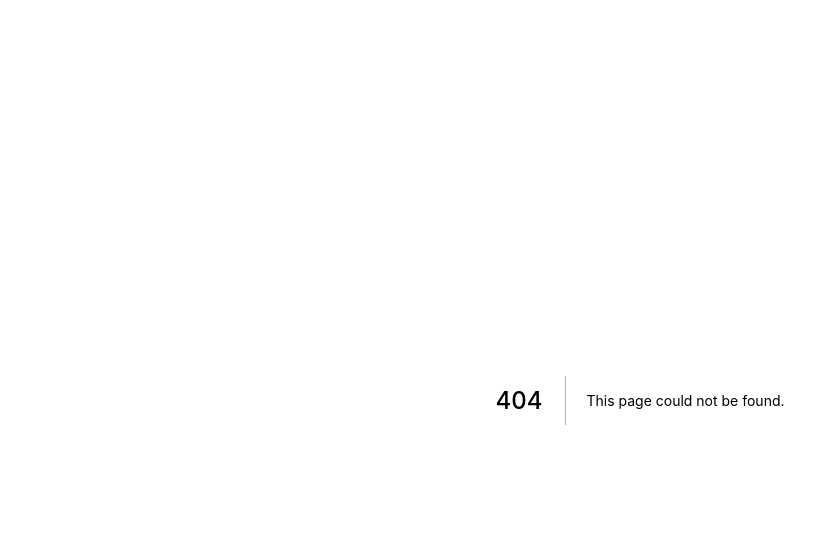
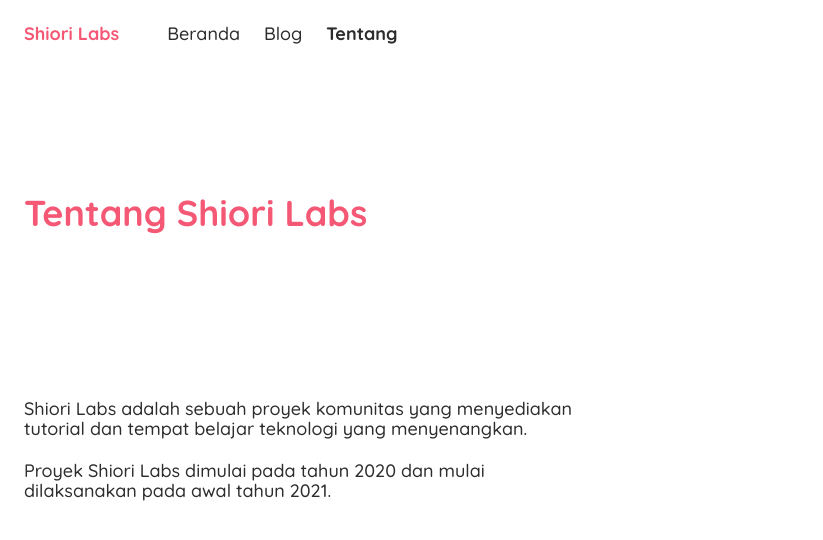
Before and after one commit to ShioriLabs/site, a Next.js app: page /about in a window 1280 px wide. Before the commit this address had no page. Shown: the top 540 px of the page, without its empty margins (0-823 px from the left). Built offline with nearby package versions, Linux system fonts and the light colour scheme.

Commit message:
Added about page path

```diff
--- a/src/components/Hero/index.tsx
+++ b/src/components/Hero/index.tsx
@@ -16,6 +16,10 @@
   color: ${props => props.theme.colors.branding};
   margin: 0px;
   margin-bottom: 32px;
+
+  &:last-child {
+    margin-bottom: 0px;
+  }
 `
 
 const HeroSubheader = styled.p`
--- a/src/components/HomeSection/index.tsx
+++ b/src/components/HomeSection/index.tsx
@@ -49,7 +49,6 @@
   margin: 0px;
   font-size: 24px;
   line-height: 30px;
-  box-sizing: border-box;
 `
 
 interface HomeSectionProps extends HomeSectionBaseProps, HomeSectionContainerProps {
--- a/src/components/Navbar/index.styled.tsx
+++ b/src/components/Navbar/index.styled.tsx
@@ -10,6 +10,7 @@
 const NavContainer = styled(Container)`
   display: flex;
   align-items: center;
+  height: 100%;
 `
 
 const Text = css`
--- /dev/null
+++ b/src/components/PageHeader/index.tsx
@@ -0,0 +1,28 @@
+import styled from 'styled-components'
+
+import Hero, { HeroTextContainer, HeroHeader, HeroSubheader } from '../Hero'
+
+const PageHeader = styled(Hero)`
+  min-height: 240px;
+`
+
+const PageHeaderTextContainer = styled(HeroTextContainer)`
+`
+
+const PageHeaderTitle = styled(HeroHeader)`
+  font-size: 36px;
+  margin-bottom: 32px;
+
+  &:last-child {
+    margin-bottom: 0px;
+  }
+`
+
+const PageHeaderSubtitle = styled(HeroSubheader)`
+  margin: 0px;
+  font-size: 24px;
+  line-height: 30px;
+`
+
+export default PageHeader
+export { PageHeaderTextContainer, PageHeaderTitle, PageHeaderSubtitle }
--- /dev/null
+++ b/src/pages/about/index.tsx
@@ -0,0 +1,36 @@
+import React from 'react'
+import Head from 'next/head'
+
+import Layout from '../../layout/Default'
+
+import Container from '../../components/Container'
+import PageHeader, { PageHeaderTitle, PageHeaderTextContainer } from '../../components/PageHeader'
+
+const Index = (): React.ReactElement => {
+  return (
+    <Layout>
+      <Head>
+        <title>Tentang - Shiori Labs</title>
+      </Head>
+      <Container>
+        <PageHeader>
+          <PageHeaderTextContainer>
+            <PageHeaderTitle>Tentang Shiori Labs</PageHeaderTitle>
+          </PageHeaderTextContainer>
+        </PageHeader>
+      </Container>
+      <Container>
+        <PageHeaderTextContainer>
+          <p>
+            Shiori Labs adalah sebuah proyek komunitas yang menyediakan tutorial dan tempat belajar teknologi yang menyenangkan.
+            <br />
+            <br />
+            Proyek Shiori Labs dimulai pada tahun 2020 dan mulai dilaksanakan pada awal tahun 2021.
+          </p>
+        </PageHeaderTextContainer>
+      </Container>
+    </Layout>
+  )
+}
+
+export default Index
```
